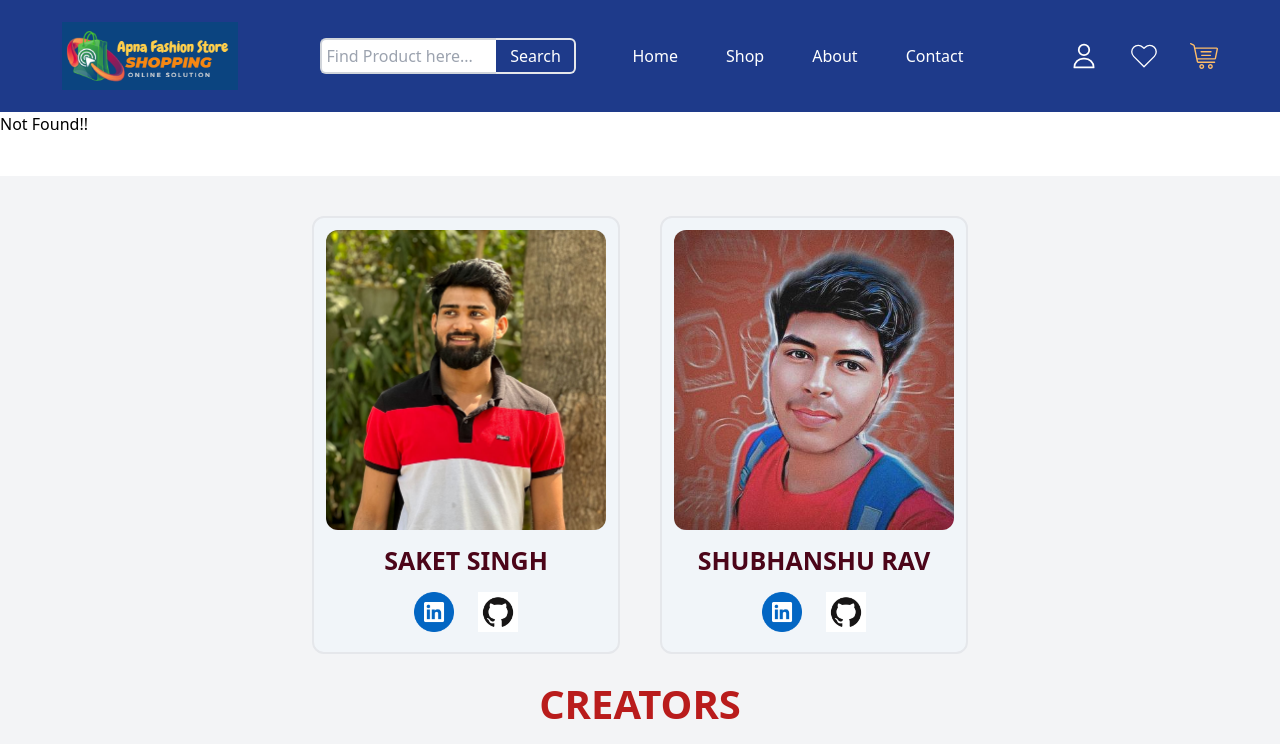
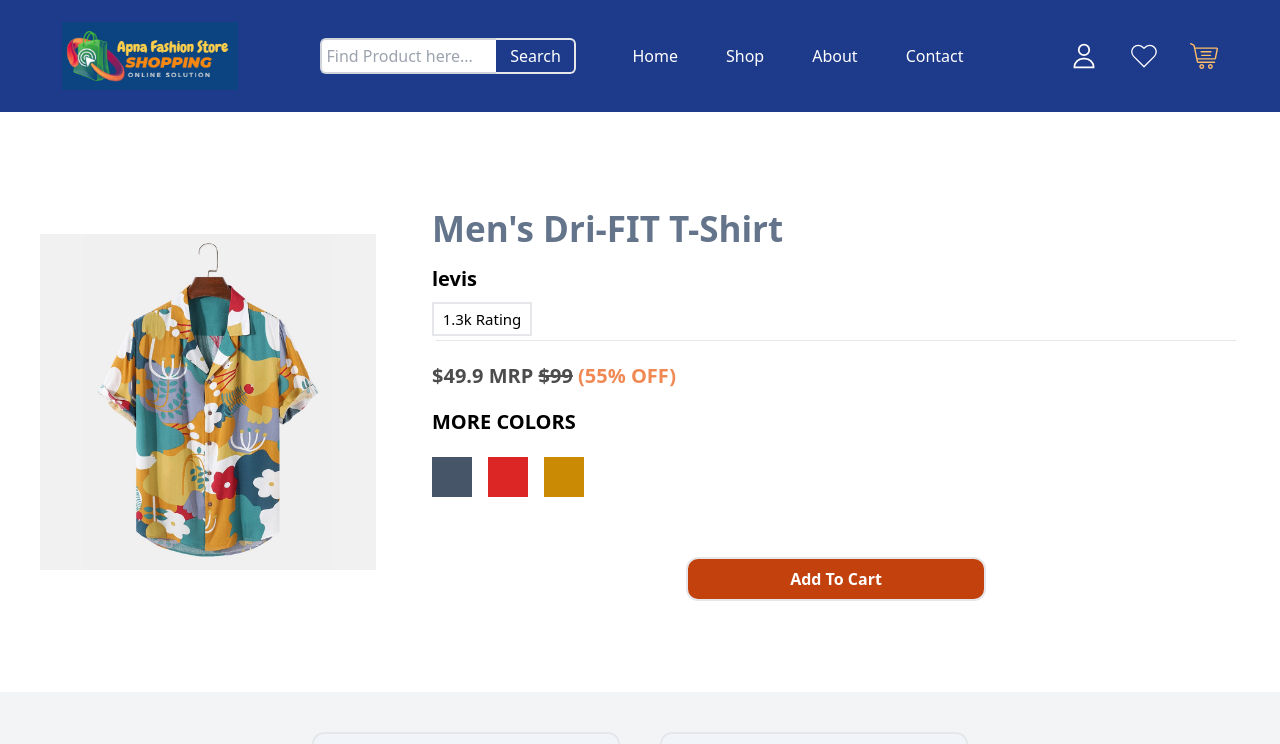
Before and after one commit to shubhanshurav/e-Shopping-store, a React (Create React App) app: page /Shop/ViewDetail/1 in a window 1280 px wide. Shown: the top 744 px of the page. Built offline with nearby package versions, Linux system fonts and the light colour scheme.

Commit message:
Details Section

```diff
--- a/src/Data.js
+++ b/src/Data.js
@@ -1,85 +1,74 @@
-const shopData = [
-  {
+const shopData = [{
         id: 1,
         company: "levis",
-    image: "../assets/products/f1.jpg",
+        image: "/assets/products/f1.jpg",
         price: "49.9",
         Heading: "Men's Dri-FIT T-Shirt",
     },
     {
         id: 2,
         company: "nike",
-    image: "../assets/products/f2.jpg",
-    price: "42.9",
+        image: "/assets/products/f2.jpg",
+        price: "40.9",
         Heading: "Slim Fit Dress Shirt",
-  },
-  {
+    }, {
         id: 3,
         company: "addidas",
-    image: "../assets/products/f3.jpg",
+        image: "/assets/products/f3.jpg",
         price: "44.9",
         Heading: "Men's Dri-FIT T-Shirt",
-  },
-  {
+    }, {
         id: 4,
         company: "nike",
-    image: "../assets/products/f4.jpg",
+        image: "/assets/products/f4.jpg",
         price: "49.9",
         Heading: "Men's 1950s Sportswear",
-  },
-  {
+    }, {
         id: 5,
         company: "addidas",
-    image: "../assets/products/f5.jpg",
+        image: "/assets/products/f5.jpg",
         price: "49.9",
         Heading: "Men's 1950s Sportswear",
-  },
-  {
+    }, {
         id: 6,
         company: "nike",
-    image: "../assets/products/f6.jpg",
+        image: "/assets/products/f6.jpg",
         price: "49.9",
         Heading: "Men's Dri-FIT T-Shirt",
-  },
-  {
+    }, {
         id: 7,
         company: "levis",
-    image: "../assets/products/f7.jpg",
+        image: "/assets/products/f7.jpg",
         price: "49.9",
         Heading: "Slim Fit Dress Shirt",
-  },
-  {
+    }, {
         id: 8,
         company: "nike",
-    image: "../assets/products/f8.jpg",
+        image: "/assets/products/f8.jpg",
         price: "49.9",
         Heading: "Slim Fit Dress Shirt",
-  },
-  {
+    }, {
         id: 9,
         company: "levis",
-    image: "../assets/products/img-4.png",
+        image: "/assets/products/img-4.png",
         price: "49.9",
         Heading: "",
-  },
-  {
+    }, {
         id: 10,
         company: "addidas",
-    image: "../assets/products/img1.png",
+        image: "/assets/products/img1.png",
         price: "49.9",
         Heading: "Men's Dri-FIT T-Shirt",
-  },
-  {
+    }, {
         id: 11,
         company: "nike",
-    image: "../assets/products/n6.jpg",
+        image: "/assets/products/n6.jpg",
         price: "49.9",
         Heading: "Women's Basic Tee, Men's Rebel Bold Tee",
-  },
-  {
+    }, {
         id: 12,
         company: "levis",
-    image: "../assets/products/img3.png",
+        image: "/assets/products/img3.png",
         price: "49.9",
         Heading: "Women's Badge of Sport Tee",
     },
@@ -87,98 +76,79 @@ const shopData = [
     {
         id: 13,
         company: "nike",
-    image: "../assets/products/img4.png",
+        image: "/assets/products/img4.png",
         price: "49.9",
         Heading: "Men's 1950s Sportswear",
-  },
-  {
+    }, {
         id: 14,
         company: "addidas",
-    image: "../assets/products/img5.png",
+        image: "/assets/products/img5.png",
         price: "49.9",
         Heading: "Men's Dri-FIT T-Shirt",
-  },
-  {
+    }, {
         id: 15,
         company: "nike",
-    image: "../assets/products/img6.png",
+        image: "/assets/products/img6.png",
         price: "49.9",
         Heading: "Women's Badge of Sport Tee",
-  },
-  {
+    }, {
         id: 17,
         company: "levis",
-    image: "../assets/products/n7.jpg",
+        image: "/assets/products/n7.jpg",
         price: "49.9",
         Heading: "Women's Badge of Sport Tee",
-  },
-  {
+    }, {
         id: 18,
         company: "addidas",
-    image: "../assets/products/n8.jpg",
+        image: "/assets/products/n8.jpg",
         price: "49.9",
         Heading: "Men's Cotton Classic Short Sleeve Crew Neck T-Shirt",
-  },
-  {
+    }, {
         id: 19,
         company: "levis",
-    image: "../assets/products/n2.jpg",
+        image: "/assets/products/n2.jpg",
         price: "49.9",
         Heading: "Women's Basic Tee, Men's Rebel Bold Tee",
-  },
-  {
+    }, {
         id: 20,
         company: "nike",
-    image: "../assets/products/n1.jpg",
+        image: "/assets/products/n1.jpg",
         price: "49.9",
         Heading: "Men's 1950s Sportswear",
-  },
-  {
+    }, {
         id: 21,
         company: "levis",
-    image: "../assets/products/n2.jpg",
+        image: "/assets/products/n2.jpg",
         price: "49.9",
         Heading: "Women's Badge of Sport Tee",
-  },
-  {
+    }, {
         id: 22,
         company: "levis",
-    image: "../assets/products/n3.jpg",
+        image: "/assets/products/n3.jpg",
         price: "49.9",
         Heading: "Slim Fit Dress Shirt",
-  },
-  {
+    }, {
         id: 23,
         company: "levis",
-    image: "../assets/products/n4.jpg",
+        image: "/assets/products/n4.jpg",
         price: "49.9",
         Heading: "Women's Basic Tee, Men's Rebel Bold Tee",
-  },
-  {
+    }, {
         id: 24,
         company: "nike",
-    image: "../assets/products/n4.jpg",
+        image: "/assets/products/n4.jpg",
         price: "49.9",
         Heading: "Slim Fit Dress Shirt",
-  },
-  {
+    }, {
         id: 25,
         company: "levis",
-    image: "../assets/products/n5.jpg",
+        image: "/assets/products/n5.jpg",
         price: "49.9",
         Heading: "Slim Fit Dress Shirt",
-  },
-  {
-    id: 25,
-    company: "addidas",
-    image: "../assets/products/img5.png",
-    price: "49.9",
-    Heading: "Women's Basic Tee, Men's Rebel Bold Tee",
-  },
-  {
+    }, {
         id: 26,
         company: "levis",
-    image: "../assets/products/img6.png",
+        image: "/assets/products/img6.png",
         price: "49.9",
         Heading: "Slim Fit Dress Shirt",
     },
--- a/src/components/Card.js
+++ b/src/components/Card.js
@@ -1,9 +1,14 @@
 import React from "react";
-import { Link } from "react-router-dom";
+import { Link, useNavigate } from "react-router-dom";
+// import ViewDetails from "./ViewDetails";
 
-const Card = ({ image, id, company, price, Heading }) => {
+const Card = ({ image, id, company, price, Heading,selectHandler , shopdata}) => {
+
+
+const navigate = useNavigate();
+
   return (
-    <div className="w-[250px] border-inherit border rounded-xl py-3 px-3 m-5">
+    <div className="w-[250px] border-inherit border rounded-xl py-3 px-3 m-5  cursor-pointer" onClick={() => navigate("/Shop/ViewDetail/" + id)}>
       <img src={image} className="w-full rounded-xl" alt="" />
 
       <p className="text-amber-800	">{company}</p>
@@ -15,16 +20,23 @@ const Card = ({ image, id, company, price, Heading }) => {
         {price} <s className="text-red-400 ">59.00$</s>
       </p>
 
+
       <div className="flex justify-between mt-6">
-      <Link to="/Shop/ViewDetails" className='text-red-600 font-semibold hover:text-black '>View Details</Link>
 
-        <button className="bg-green-500 text-white py-2 px-2 rounded-md text-sm  font font-semibold ">
+
+     {/* <Link to ="/Shop/ViewDetail"> <button className='text-red-600 font-semibold hover:text-black ' onClick = {() => selectHandler(id)}  >View Details</button></Link> */}
+
+    <button className="bg-green-500 text-white py-2 px-2 rounded-md text-sm  font font-semibold ">
           {
             false ? <p>Remove Item</p> : <p>Add to Cart</p>
           }
         </button>
+
       </div>
+
+
     </div>
+
   );
 };
 
--- a/src/components/Product.js
+++ b/src/components/Product.js
@@ -2,6 +2,7 @@ import React from 'react';
 import { toast } from "react-hot-toast";
 import { useDispatch, useSelector } from 'react-redux';
 import { add, remove} from '../redux/Slices/CartSlice';
+
 
 const Product = ({post}) => {
 
@@ -20,7 +21,7 @@ const Product = ({post}) => {
 
   return (
    //  <div className='flex flex-row bg-gray-200 border-2 border-gray-500 p-5 rounded-lg'>
-        <div className='flex-col items-center justify-between cursor-pointer transition duration-300 ease-in shadow-xl gap-3 p-4 mt-10 ml-5 pl-5 rounded-xl border-2 border-gray-200'>
+        <div className='flex-col items-center justify-between cursor-pointer transition duration-300 ease-in shadow-xl gap-3 p-4 mt-10 ml-5 pl-5 rounded-xl border-2 border-gray-200 ' >
             <div>
                <p className='text-gray-700 font-semibold text-lg text-left truncate w-40 mt-1'>{post.title}</p>
             </div>
--- a/src/components/Routes.js
+++ b/src/components/Routes.js
@@ -28,8 +28,8 @@ const [shopdata , setShopData] = useState(shopData);
       <Routes>
         <Route path="/" element={<HomePage />} />
         <Route path="/Shop" element={<Shop shopdata={shopdata} />} />
-        <Route path="/Shop/ViewDetails" element={<ViewDetails shopdata={shopdata}/>}/>
-        <Route path="/About" element={<About datacustomer={datacustomer}  />} />
+        <Route path="/Shop/ViewDetail/:id" element={<ViewDetails />}/>
+        <Route path="/About" element={<About datacustomer={datacustomer}/>}/>
         <Route path="/Contact" element={<Contact />} />
         <Route path="/Login" element={<Login />} />
         <Route path="/Cart" element={<Cart />} />
--- a/src/components/ViewDetails.js
+++ b/src/components/ViewDetails.js
@@ -1,8 +1,48 @@
-import React from 'react'
+import React, { useState } from 'react'
+// import {useFetch} from "../../hooks"
+import {  useParams } from 'react-router-dom'
+
+import shopData from '../Data';
 
 const ViewDetails = () => {
+
+   const [olddata , SetOlddata] = useState(shopData);
+  const {id} = useParams();
+
+  // sambhal ke
+
+  const clickedData = olddata.filter(some=>some.id == id);
+  // console.log(clickedData)
+
+  //  const  nw = clickedData[0].image
+  //  console.log(nw);
+
   return (
-    <div>ViewDetails</div>
+   <div className=' flex gap-x-14 m-10'>
+
+     <div>
+            <img src={clickedData[0].image} alt="Details" loading='lazy' className='w-[500px] h-[500px] cursor-pointer object-contain hover:scale-105 transition-all' />
+     </div>
+    <div className='flex flex-col justify-center '>
+             <p className='text-[35px] text-slate-500 font-semibold '>{clickedData[0].Heading}</p>
+             <p className='text-[20px] font-semibold py-2'>{clickedData[0].company}</p>
+             <p className='text-[15px] font-thin border-2 w-[100px] flex justify-center py-1'>1.3k Rating</p>
+             <hr className='m-1 w-[100vh]'/>
+             <p className='text-[20px] font-semibold opacity-70 py-4'>${clickedData[0].price} MRP <s >$99</s> <span className='text-orange-600 '>(55% OFF)</span>  </p>
+
+      <div className=' cursor-pointer  '>
+            <p className='text-[20px] font-semibold '>MORE COLORS</p>
+            <div className='flex  gap-x-4 py-5'>
+             <div className='w-[40px] h-[40px] bg-slate-600'></div>
+             <div className='w-[40px] h-[40px] bg-red-600'></div>
+             <div className='w-[40px] h-[40px] bg-yellow-600'></div>
+           </div>
+      </div>
+           <div className='flex justify-center'>
+                   <button className= '  text-white font-bold border-2 w-[300px] py-2 rounded-xl mt-10 bg-orange-700'>Add To Cart</button>
+           </div>
+    </div>
+</div>
   )
 }
 
```
Also changed, not shown: src/pages/Shop.js (+5 -4 lines). Lines whose indentation alone changed are shown as unchanged.
